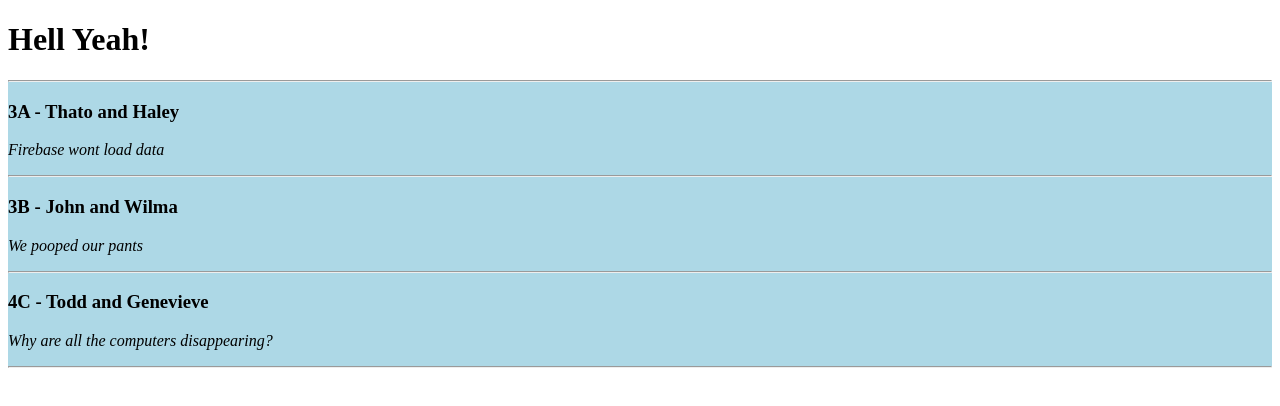
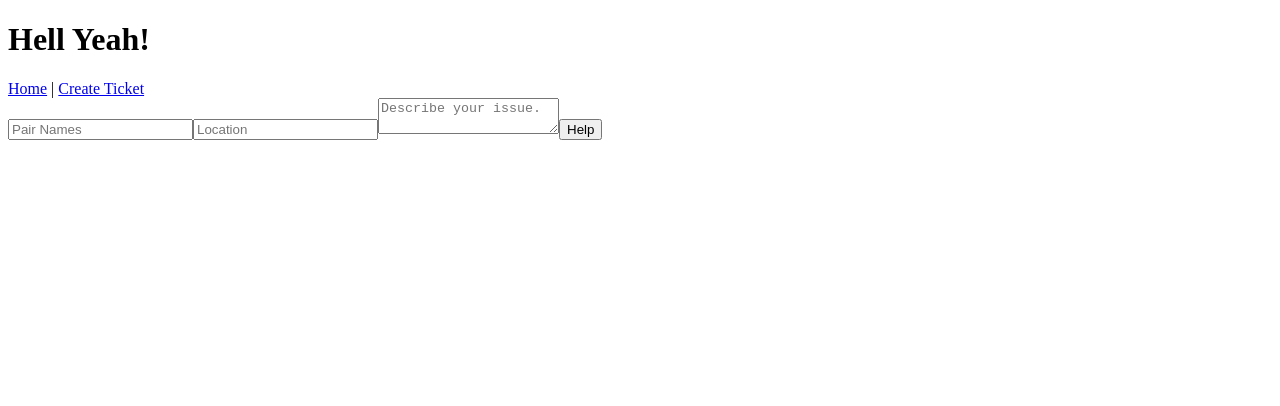
Before and after one commit to kellibrooke/react-tutorial, a React app: page /#/newticket in a window 1280 px wide. Shown: the top 406 px of the page. Built offline with nearby package versions, Linux system fonts and the light colour scheme.

Commit message:
up through end of Wednesday

```diff
--- a/package.json
+++ b/package.json
@@ -14,6 +14,7 @@
   "dependencies": {
     "react": "^15.5.4",
     "react-dom": "^15.5.4",
+    "react-router-dom": "^4.0.0",
     "styled-jsx": "^3.0.2"
   },
   "devDependencies": {
--- a/src/components/App.jsx
+++ b/src/components/App.jsx
@@ -1,12 +1,18 @@
 import React from 'react';
 import Header from './Header';
 import TicketList from './TicketList';
+import { Switch, Route } from 'react-router-dom';
+import NewTicketForm from './NewTicketForm';
 
 function App(){
   return (
     <div>
       <Header/>
-      <TicketList/>
+      <Switch>
+        <Route exact path='/' component={TicketList} />
+        <Route path='/newticket' component={NewTicketForm} />
+      </Switch>
+
     </div>
   );
 }
--- a/src/components/Header.jsx
+++ b/src/components/Header.jsx
@@ -1,8 +1,12 @@
 import React from 'react';
+import { Link } from 'react-router-dom';
 
 function Header() {
   return (
-    <h1>Hell Yeah!</h1>
+    <div>
+      <h1>Hell Yeah!</h1>
+      <Link to='/'>Home</Link> | <Link to='/newticket'>Create Ticket</Link>
+    </div>
   );
 }
 
--- /dev/null
+++ b/src/components/NewTicketForm.jsx
@@ -0,0 +1,24 @@
+import React from 'react';
+
+function NewTicketForm() {
+  return (
+    <div>
+      <form>
+        <input
+          type='text'
+          id='names'
+          placeholder='Pair Names' />
+        <input
+          type='text'
+          id='location'
+          placeholder='Location' />
+        <textarea
+          id='issue'
+          placeholder='Describe your issue.' />
+        <button type='submit'>Help</button>
+      </form>
+    </div>
+  );
+}
+
+export default NewTicketForm;
--- a/src/index.jsx
+++ b/src/index.jsx
@@ -2,11 +2,14 @@
 import ReactDOM from 'react-dom';
 import App from './components/App';
 import { AppContainer } from 'react-hot-loader';
+import { HashRouter } from 'react-router-dom';
 
 const render = (Component) => {
   ReactDOM.render(
     <AppContainer>
-      <Component />
+      <HashRouter>
+        <Component />
+      </HashRouter>
     </AppContainer>,
     document.getElementById('react-app-root')
   );
```
Also changed, not shown: 2 other files (tests, documents, lock files or other folders).
